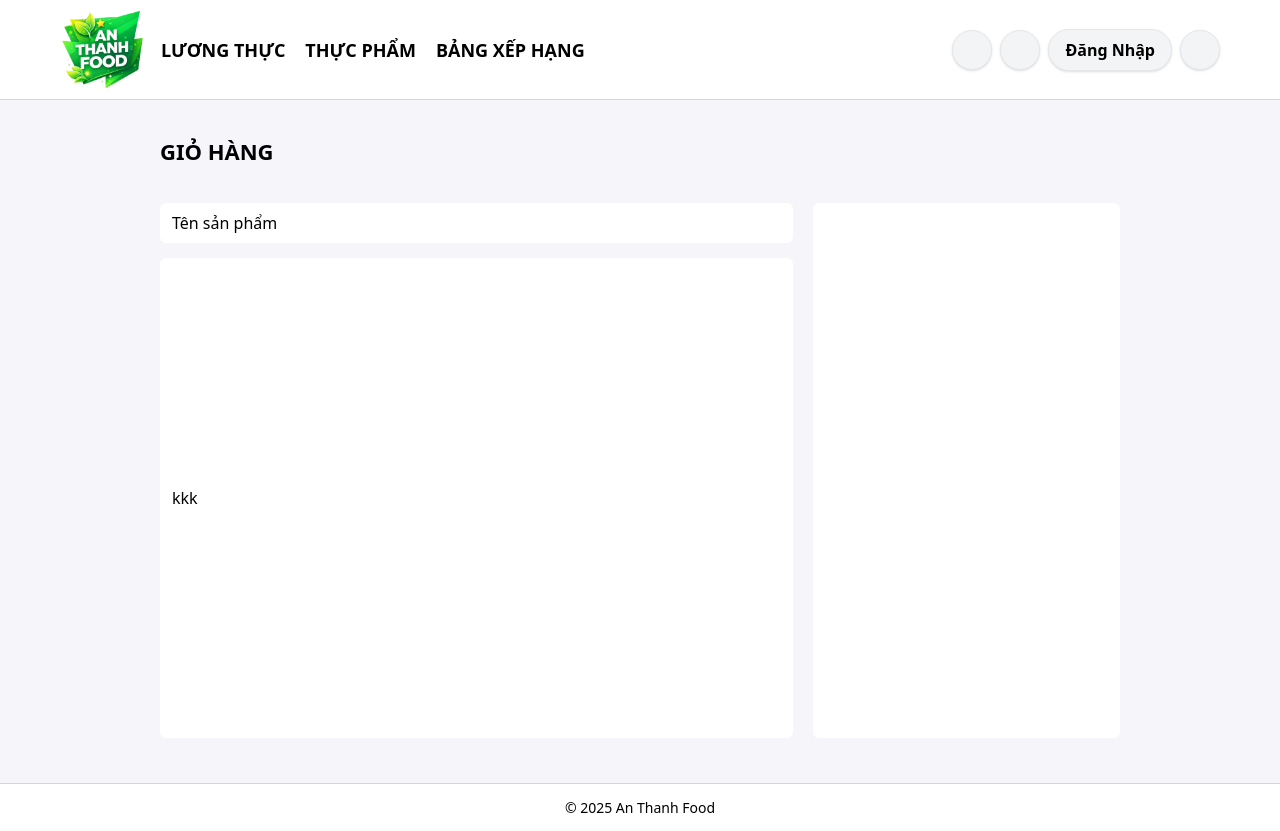
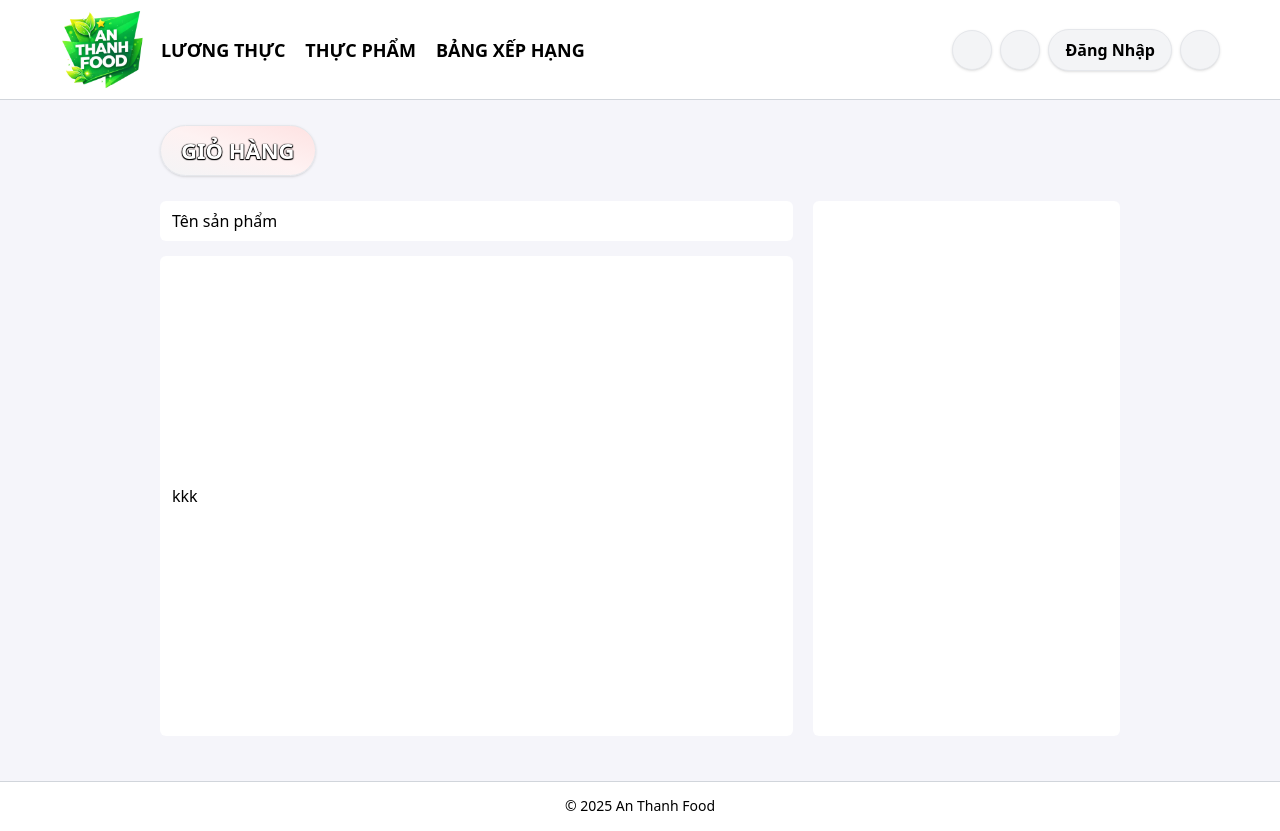
Before and after one commit to SongDuy/web-an-thanh-food, a React (Create React App) app: page /cart in a window 1280 px wide. Built offline with nearby package versions, Linux system fonts and the light colour scheme; some icons are missing.

Commit message:
Update new

```diff
--- a/src/pages/cart/index.js
+++ b/src/pages/cart/index.js
@@ -16,8 +16,10 @@ const CartPage = () => {
       )}
 
       <div className="w-full bg-soft px-[160px] pt-[100px] pb-[45px]">
-        <div className="flex items-center py-[35px]">
-          <h1 className="text-[22px] font-semibold uppercase"> Giỏ Hàng </h1>
+        <div className="w-full font-semibold uppercase py-[25px] flex items-center gap-1">
+          <h1 className="text-[22px] text-white text-shadow-black bg-gradient-to-tr from-gray-100 via-red-50 to-red-100 shadow border px-5 py-2 rounded-full">
+            Giỏ Hàng
+          </h1>
         </div>
 
         <div className="w-full grid grid-cols-6 gap-5">
```
